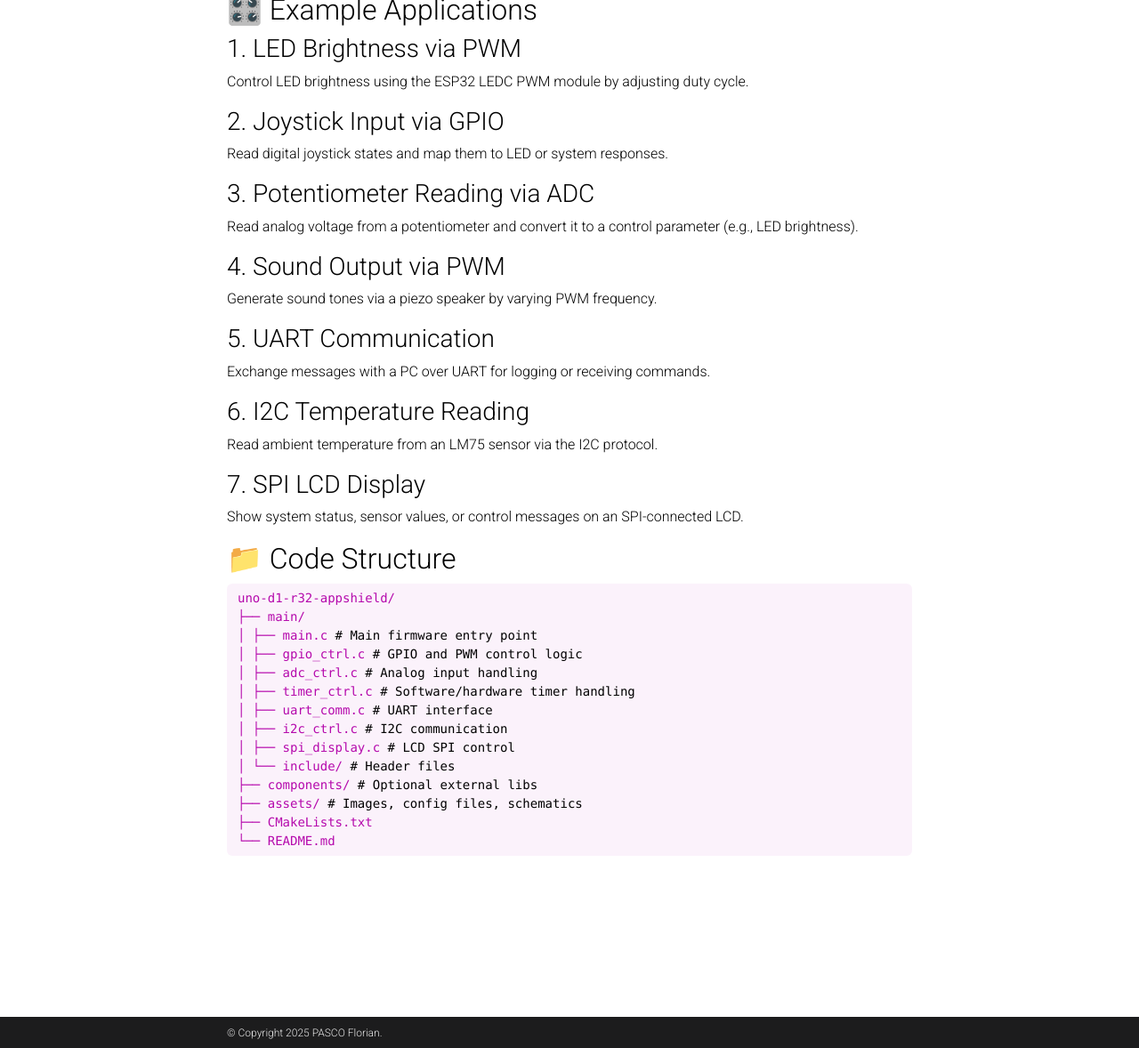
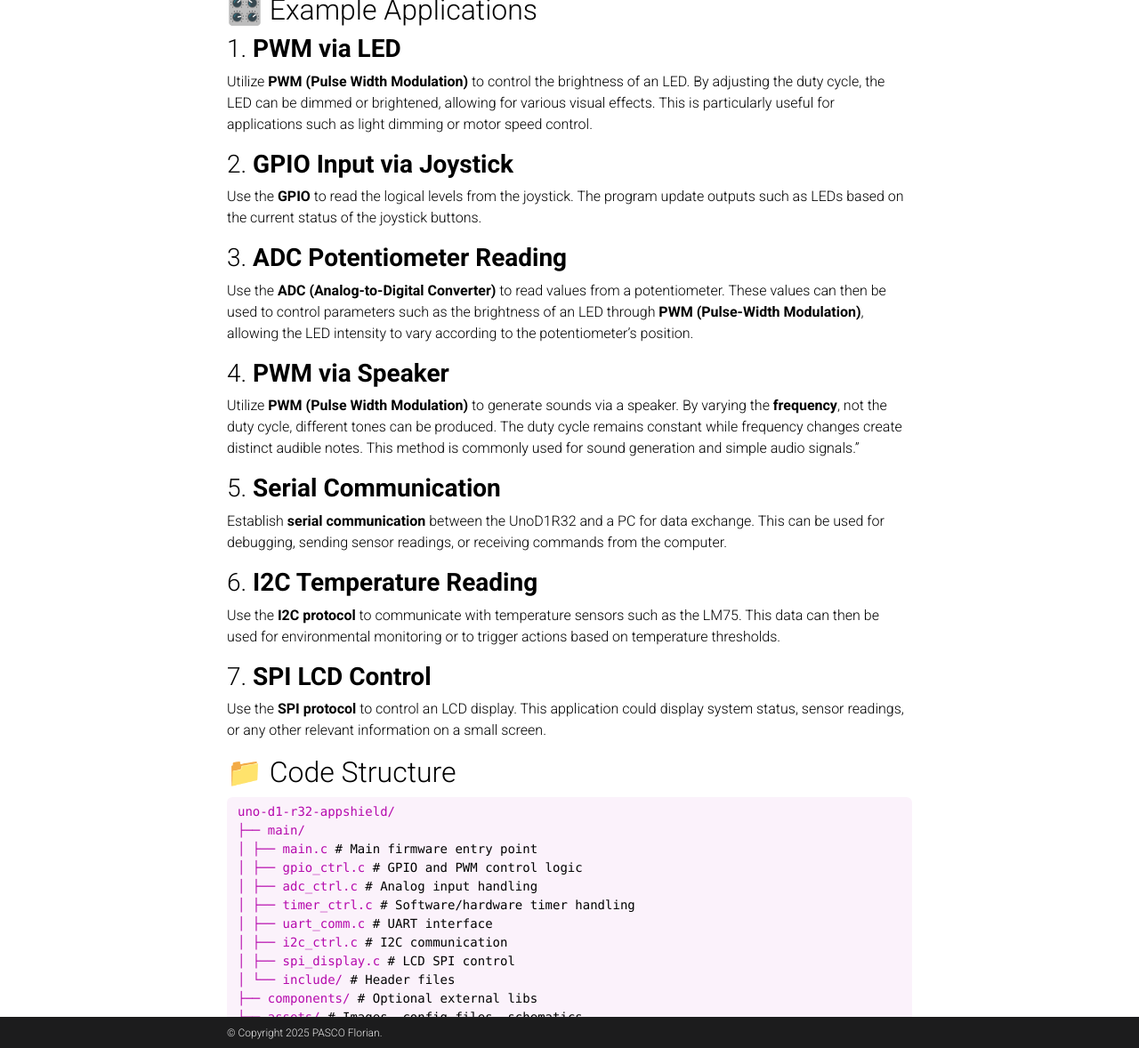
Before and after one commit to mathisdemo/mathisdemo.github.io, a Jekyll site: the page built from _projects/UnoD1R32-ApplicationShield.md, in a window 1280 px wide and 1400 px high, scrolled down 1400 px, cut to the strip 222-1400 px from the top of the window. Shown: the whole strip at 89% size. Built offline with Jekyll 4.4.1, drawn with Linux system fonts in a browser that asks for light colours; comment, search, counter and statistics services are not loaded; a style sheet for code colours, icons or effects is not loaded.

```diff
--- a/_projects/UnoD1R32-ApplicationShield.md
+++ b/_projects/UnoD1R32-ApplicationShield.md
@@ -47,40 +47,40 @@ subcategory: Firmware Development
 ## 🎛️ Example Applications
 
 
-### 1. LED Brightness via PWM
+### 1. **PWM via LED**
 
 
-Control LED brightness using the ESP32 LEDC PWM module by adjusting duty cycle.
+Utilize **PWM (Pulse Width Modulation)** to control the brightness of an LED. By adjusting the duty cycle, the LED can be dimmed or brightened, allowing for various visual effects. This is particularly useful for applications such as light dimming or motor speed control.
 
-### 2. Joystick Input via GPIO
+### 2. **GPIO Input via Joystick**
 
 
-Read digital joystick states and map them to LED or system responses.
+Use the **GPIO** to read the logical levels from the joystick. The program update outputs such as LEDs based on the current status of the joystick buttons.
 
-### 3. Potentiometer Reading via ADC
+### 3. **ADC Potentiometer Reading**
 
 
-Read analog voltage from a potentiometer and convert it to a control parameter (e.g., LED brightness).
+Use the **ADC (Analog-to-Digital Converter)** to read values from a potentiometer. These values can then be used to control parameters such as the brightness of an LED through **PWM (Pulse-Width Modulation)**, allowing the LED intensity to vary according to the potentiometer’s position.
 
-### 4. Sound Output via PWM
+### 4. **PWM via Speaker**
 
 
-Generate sound tones via a piezo speaker by varying PWM frequency.
+Utilize **PWM (Pulse Width Modulation)** to generate sounds via a speaker. By varying the **frequency**, not the duty cycle, different tones can be produced. The duty cycle remains constant while frequency changes create distinct audible notes. This method is commonly used for sound generation and simple audio signals."
 
-### 5. UART Communication
+### 5. **Serial Communication**
 
 
-Exchange messages with a PC over UART for logging or receiving commands.
+Establish **serial communication** between the UnoD1R32 and a PC for data exchange. This can be used for debugging, sending sensor readings, or receiving commands from the computer.
 
-### 6. I2C Temperature Reading
+### 6. **I2C Temperature Reading**
 
 
-Read ambient temperature from an LM75 sensor via the I2C protocol.
+Use the **I2C protocol** to communicate with temperature sensors such as the LM75. This data can then be used for environmental monitoring or to trigger actions based on temperature thresholds.
 
-### 7. SPI LCD Display
+### 7. **SPI LCD Control**
 
 
-Show system status, sensor values, or control messages on an SPI-connected LCD.
+Use the **SPI protocol** to control an LCD display. This application could display system status, sensor readings, or any other relevant information on a small screen.
 
 ## 📁 Code Structure
 
```
